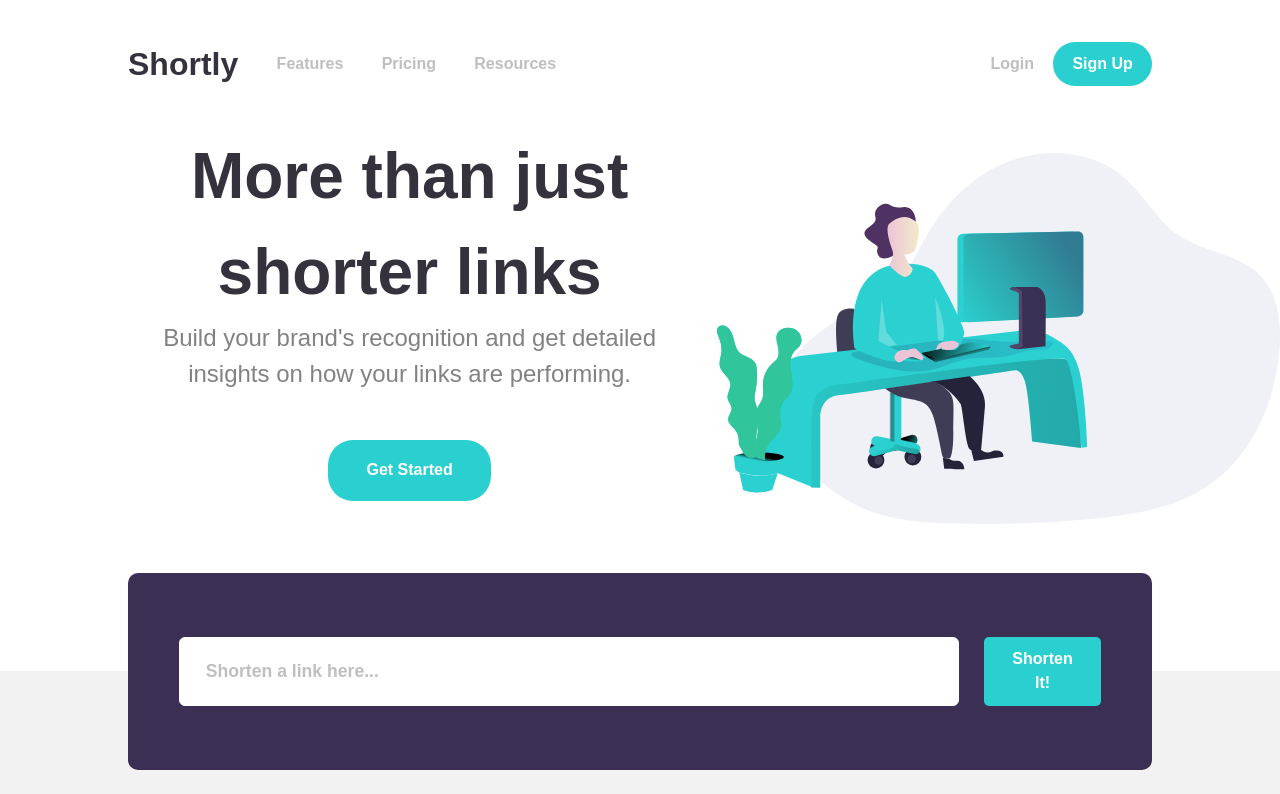
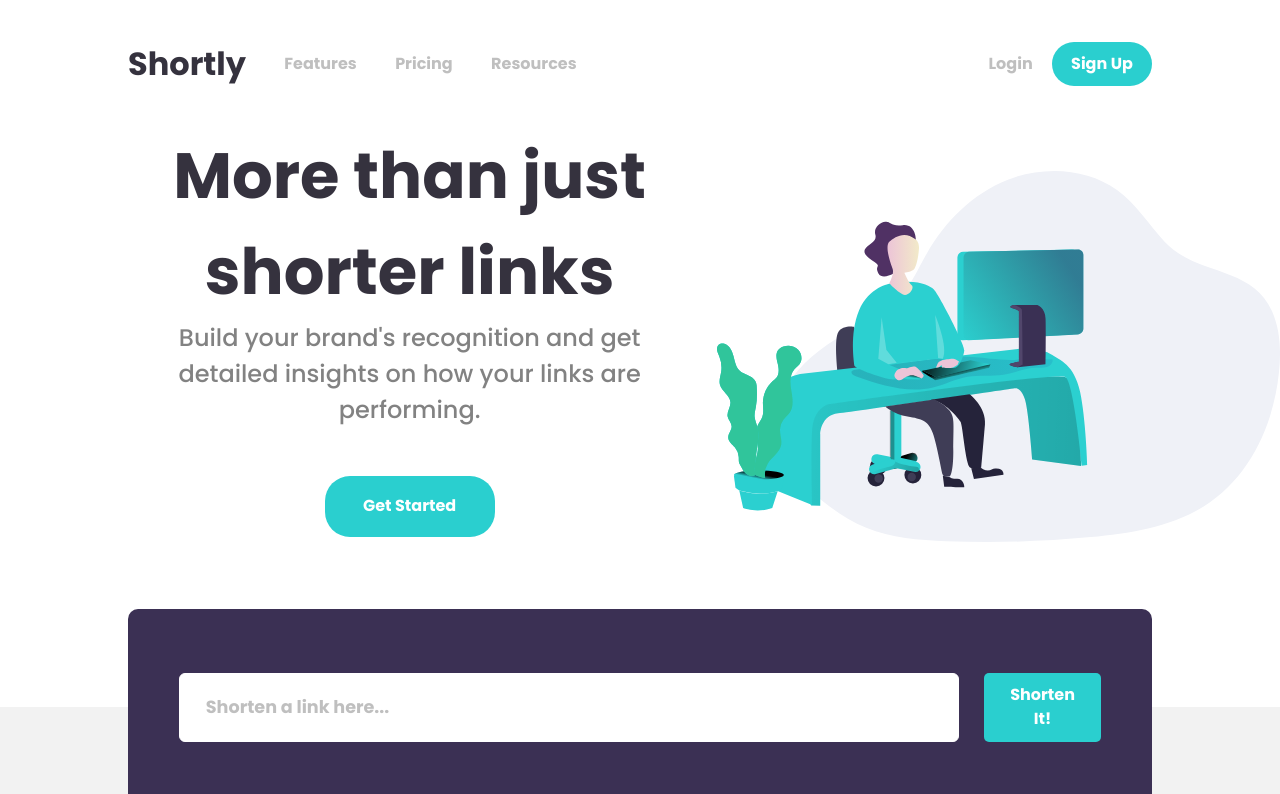
Before and after one commit to LucasTiberio/Shortly, a React (Create React App) app: page / in a window 1280 px wide. Shown: the top 794 px of the page. Built offline with nearby package versions, Linux system fonts and the light colour scheme.

Commit message:
fix: Styled Components bug, removed logs

```diff
--- a/public/index.html
+++ b/public/index.html
@@ -3,12 +3,14 @@
 	<head>
 		<meta charset="utf-8" />
 		<link rel="icon" href="%PUBLIC_URL%/favicon.png" />
+		<link
+			href="https://fonts.googleapis.com/css?family=Poppins:500,700&display=swap"
+			rel="stylesheet"
+		/>
+
 		<meta name="viewport" content="width=device-width, initial-scale=1" />
 		<meta name="theme-color" content="#000000" />
-    <meta
-      name="description"
-      content="Deixe sua URL minificada"
-    />
+		<meta name="description" content="Deixe sua URL minificada" />
 
 		<title>Shortly</title>
 	</head>
--- a/src/App.js
+++ b/src/App.js
@@ -5,10 +5,7 @@
 import Home from "./Pages/Home";
 import store from "./Redux";
 
-import "../node_modules/bootstrap/dist/css/bootstrap.css";
-
 const GlobalStyle = createGlobalStyle`
-  @import url('https://fonts.googleapis.com/css?family=Poppins:500,700&display=swap');
   * {
     padding: 0;
     margin: 0;
--- a/src/Components/Form.jsx
+++ b/src/Components/Form.jsx
@@ -125,7 +125,6 @@
 
 		let response = await ShortenerService.createLink(link);
 		if (response.ans === true) {
-			console.log(existsInStorage(response.data));
 			if (!existsInStorage(response.data)) {
 				dispatch(addLink(response.data));
 				setInStorage(response.data);
--- a/src/Components/LinkList.jsx
+++ b/src/Components/LinkList.jsx
@@ -21,7 +21,6 @@
 			const storage = localStorage.getItem("addedLinks");
 			if (storage !== null) {
 				let parsedStorage = JSON.parse(storage);
-				console.warn(parsedStorage);
 				parsedStorage.map(item => dispatch(addLink(item)));
 			}
 			setInitiated(true);
--- a/src/index.js
+++ b/src/index.js
@@ -2,4 +2,6 @@
 import ReactDOM from "react-dom";
 import App from "./App";
 
+import "../node_modules/bootstrap/dist/css/bootstrap.css";
+
 ReactDOM.render(<App />, document.getElementById("root"));
```
Lines whose indentation alone changed are shown as unchanged.
